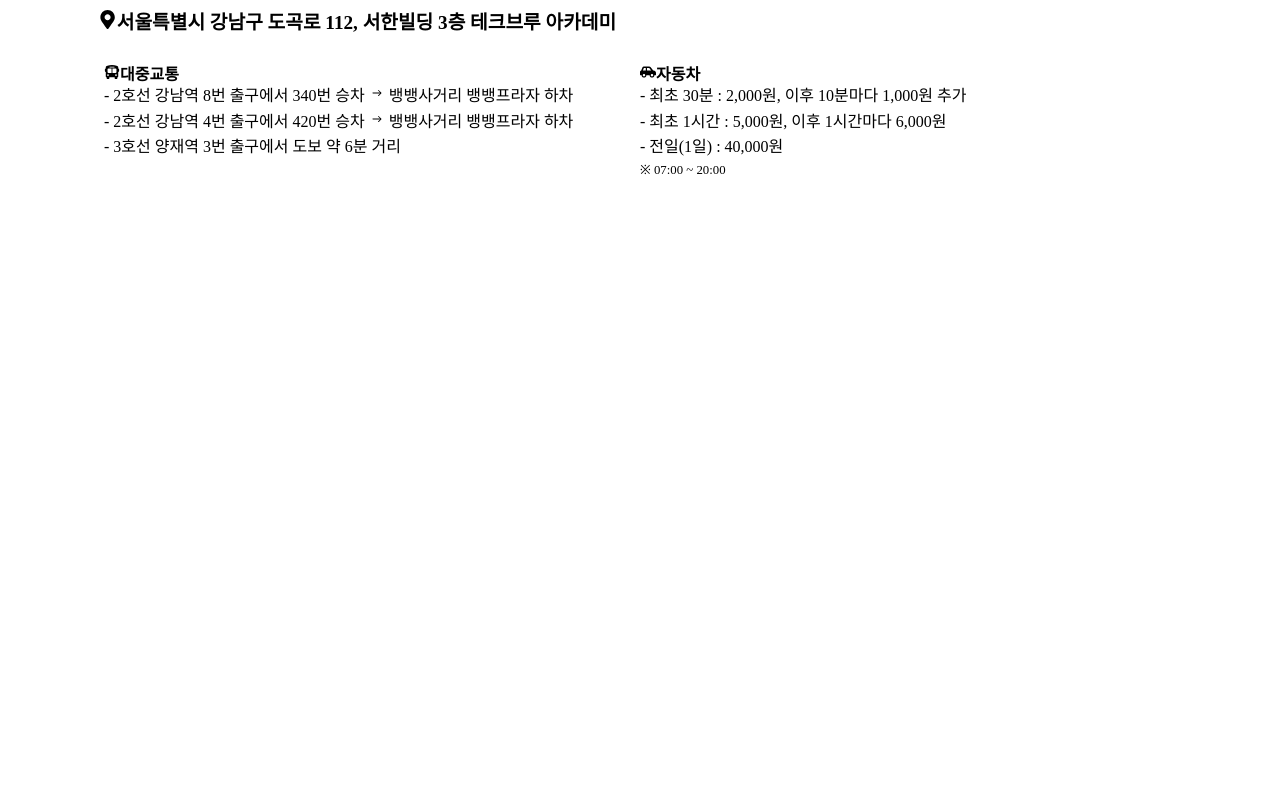
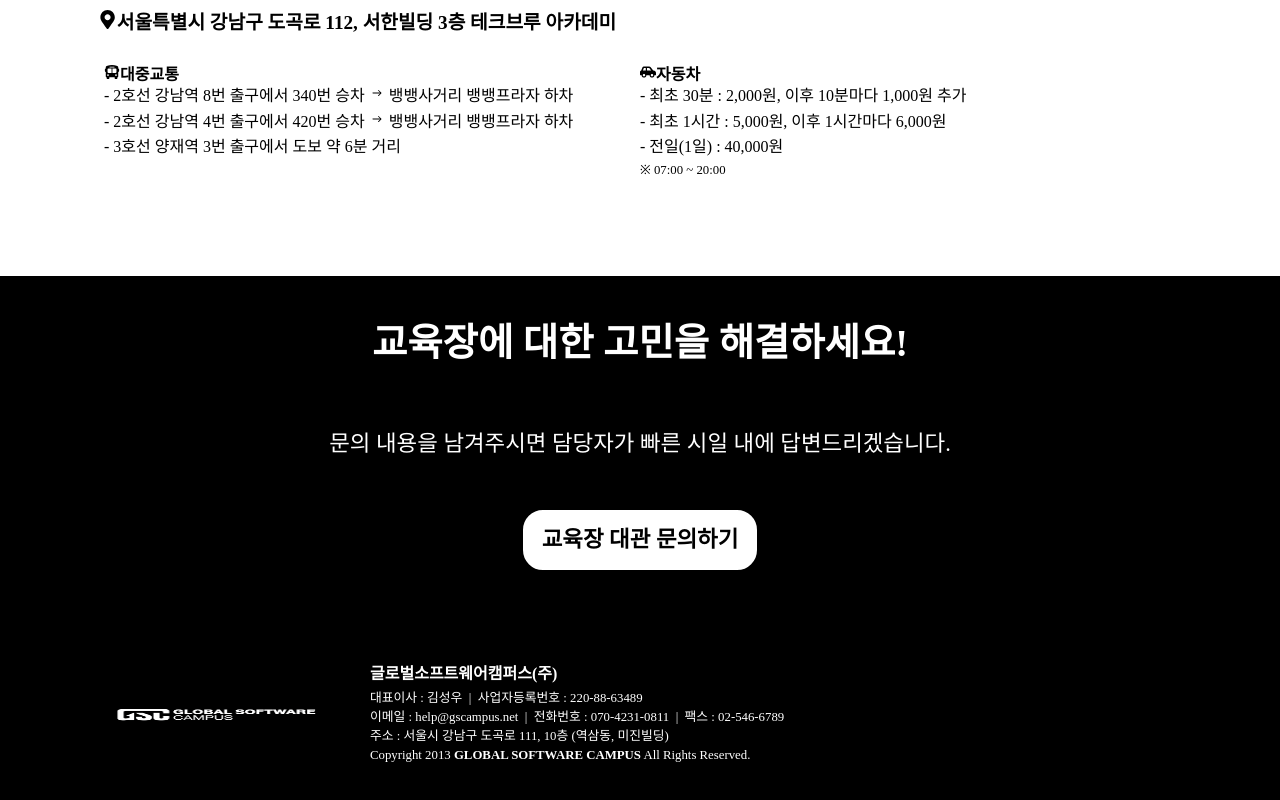
Before and after one commit to jh1109/gsc-app, a React (Create React App) app: page /service-classroom in a window 1280 px wide. Shown: the part 2485-3285 px from the top of the page. Before the commit the page ends 2729 px from the top, so only its background shows below. Built offline with nearby package versions, Linux system fonts and the light colour scheme.

Commit message:
[style] 교육장 대관 소개 문의하기 및 footer

```diff
--- a/src/components/banner/ContactBanner.js
+++ b/src/components/banner/ContactBanner.js
@@ -2,15 +2,15 @@ import React from 'react';
 import { Link } from 'react-router-dom';
 import classes from './ContactBanner.module.css'
 
-const ContactBanner = () => {
+const ContactBanner = ({title, sub1, sub2, btnUrl, btn}) => {
   return (
     <div className={classes.main_banner}>
-      <div className={classes.banner_title}>무료상담으로 교육에 대한 고민을 해결하세요!</div>
+      <div className={classes.banner_title}>{title}</div>
       <div className={classes.banner_content}>
-        <p>글로벌 첨단 산업을 선도하는 맞춤형 인재 양성 교육을 확인해보세요.</p>
-        <p>문의 내용을 잠겨주시면 담당자가 빠른 시일 내에 답변드리겠습니다.</p>
+        <p>{sub1}</p>
+        <p>{sub2}</p>
       </div>
-      <Link to="/contact">교육 문의하기</Link>
+      <Link to={btnUrl}>{btn}</Link>
     </div>
   );
 };
--- a/src/pages/Classroom.js
+++ b/src/pages/Classroom.js
@@ -3,6 +3,8 @@ import ClassroomBanner from '../components/banner/ClassroomBanner';
 import ClassroomImageArea from '../components/classroom/ClassroomImageArea';
 import FeeInfo from '../components/classroom/FeeInfo';
 import Location from '../components/classroom/Location';
+import ContactBanner from '../components/banner/ContactBanner';
+import Footer from '../components/layout/Footer';
 
 const Classroom = () => {
     return (
@@ -11,6 +13,13 @@ const Classroom = () => {
             <ClassroomImageArea />
             <FeeInfo />
             <Location />
+            <ContactBanner
+                title="교육장에 대한 고민을 해결하세요!"
+                sub1="문의 내용을 남겨주시면 담당자가 빠른 시일 내에 답변드리겠습니다."
+                btnUrl="/contact-classroom"
+                btn="교육장 대관 문의하기"
+            />
+            <Footer />
         </div>
     );
 };
--- a/src/pages/ICTedu.js
+++ b/src/pages/ICTedu.js
@@ -14,7 +14,12 @@ const ICTedu = () => {
             <Process />
             <Strength />
             </div>
-            <ContactBanner />
+            <ContactBanner
+                title="무료상담으로 교육에 대한 고민을 해결하세요!"
+                sub1="글로벌 첨단 산업을 선도하는 맞춤형 인재 양성 교육을 확인해보세요."
+                sub2="문의 내용을 남겨주시면 담당자가 빠른 시일 내에 답변드리겠습니다."
+                btnUrl="/contact"
+                btn="교육 문의하기" />
         </main>
     );
 };
```
